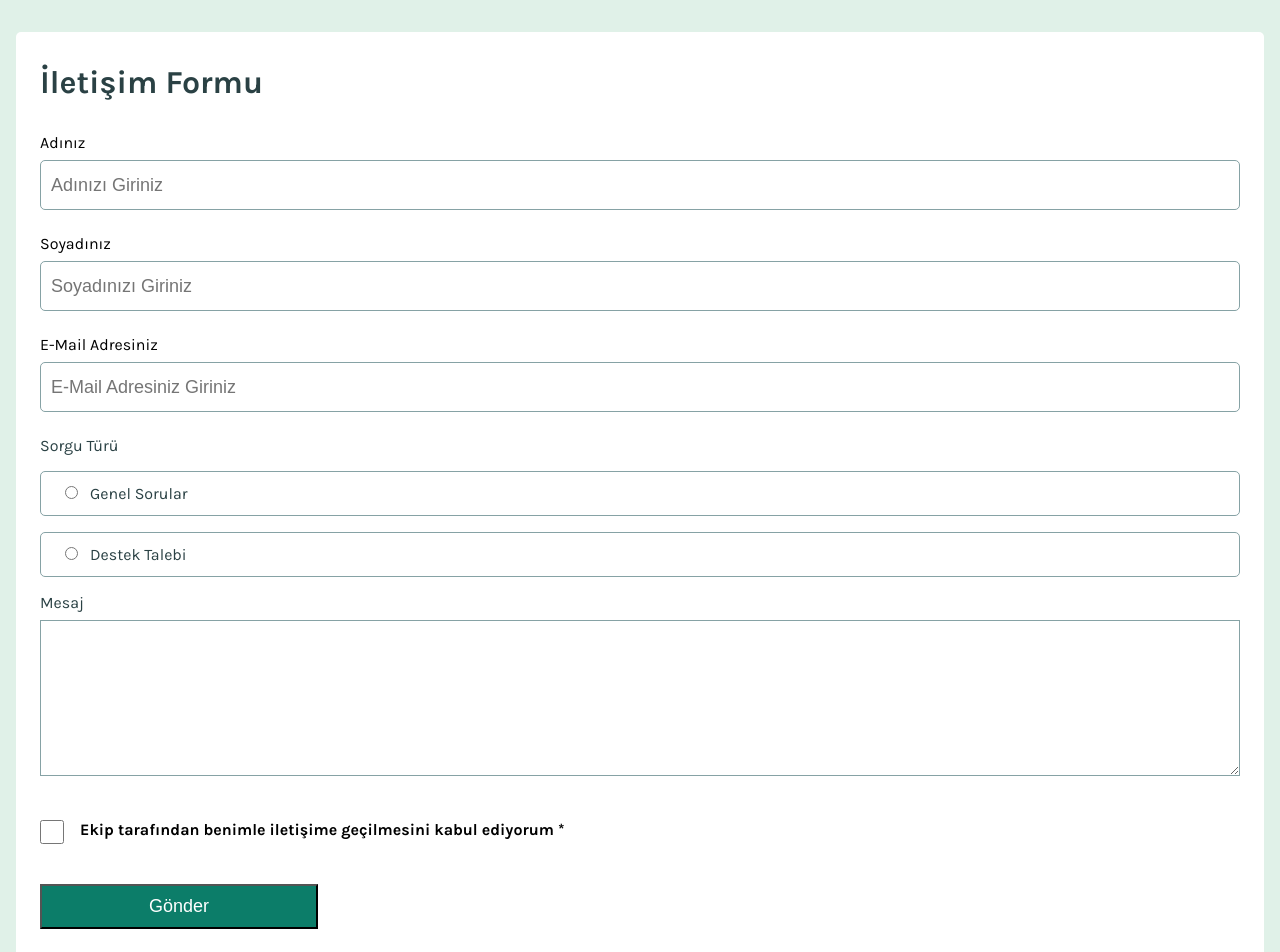
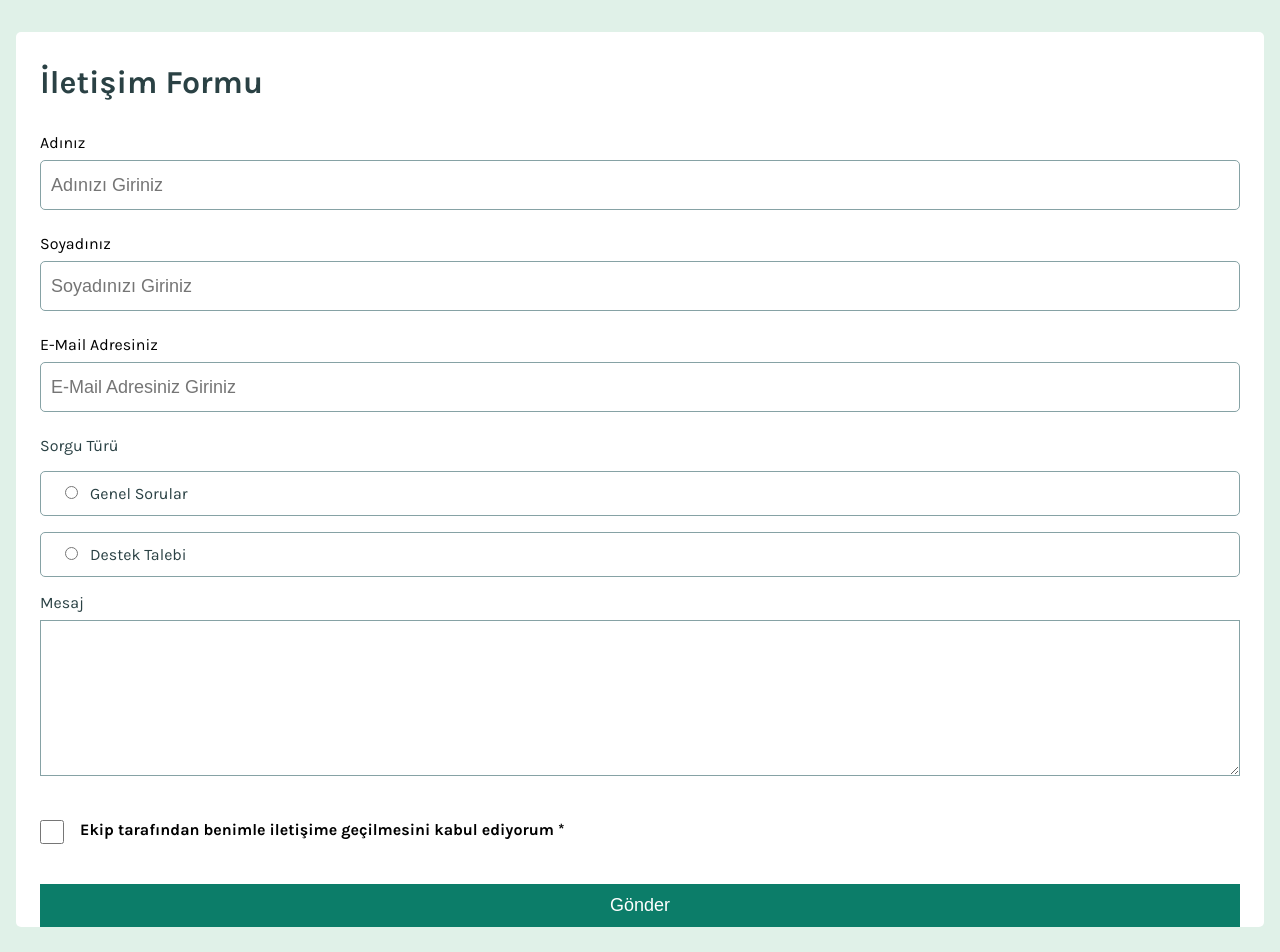
Before and after one commit to dursunkokturk/Front-End-School-React-JS-Project-Contact-Form-V1, a React (Vite) app: page / in a window 1280 px wide. Shown: the top 952 px of the page. Built offline with nearby package versions, Linux system fonts and the light colour scheme.

Commit message:
src klasoru icindeki assets klasoru icindeki components klasoru icindeki contactform.jsx component'i icinde form alani icindeki button elementi yatayda esnek duruma getirildi

```diff
--- a/src/App.css
+++ b/src/App.css
@@ -103,6 +103,12 @@ button {
   font-size: 18px;
   color: #FFFFFF;
   padding: 10px 107px;
+  width: 100%;
   margin-bottom: 56px;
   background-color: #0C7D69;
+  border: 1px solid #0C7D69;
+
+  display: flex;
+  justify-content: center;
+  align-items: center;
 }
```
